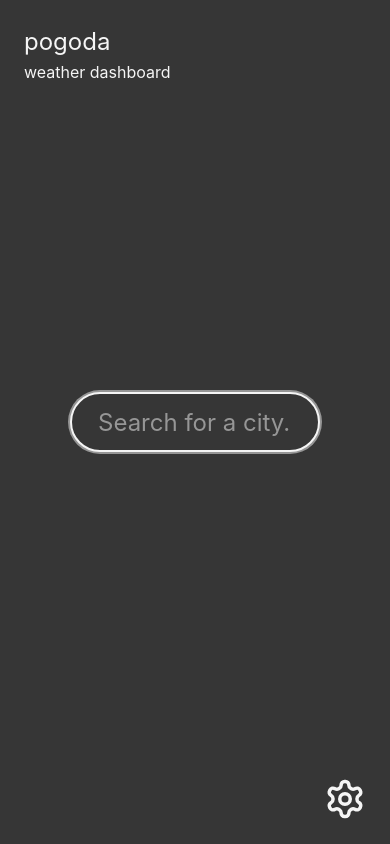
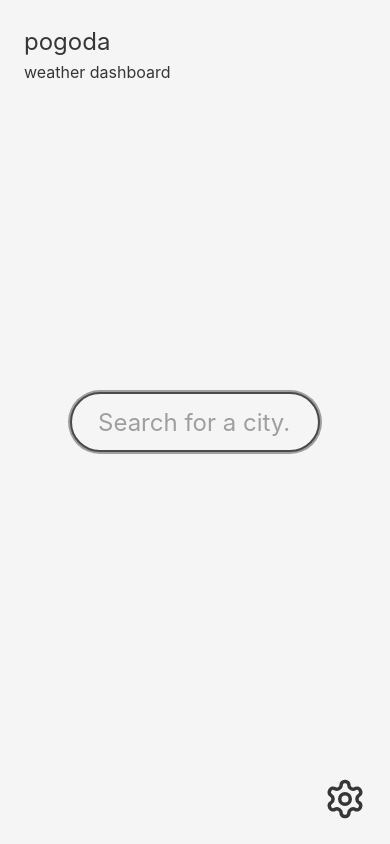
Before and after one commit to frodosamoa/pogoda, a Next.js app: page / in a window 390 px wide. Built offline with nearby package versions, Linux system fonts and the light colour scheme; some icons are missing.

Commit message:
improvements:
- ensure we handle alerts while responsive
- ensure we handle widths near the container width for responsiveness
- add better color combinations for readability
- get users preference for dark mode

```diff
--- a/components/Weather/Alerts.tsx
+++ b/components/Weather/Alerts.tsx
@@ -31,7 +31,7 @@ const Container = styled.div`
 
   @media screen and (max-width: ${({ theme: { breakpoints } }) =>
       breakpoints.tablet}px) {
-    grid-column: 1 / 4;
+    grid-column: 1 / 3;
   }
 
   @media screen and (max-width: ${({ theme: { breakpoints } }) =>
--- a/components/Weather/DailyForecast/DailyForecast.tsx
+++ b/components/Weather/DailyForecast/DailyForecast.tsx
@@ -22,11 +22,16 @@ const Container = styled.div<{ $hasAlerts: boolean }>`
   opacity: 0;
 
   background-color: ${({ theme: { theme, colors } }) =>
-    theme === "yellow" || theme === "light"
-      ? chroma(colors.greyDark).alpha(0.3).css()
-      : chroma(colors.whiteTer).alpha(0.3).css()};
+    theme === "dark"
+      ? chroma(colors.whiteTer).alpha(0.3).css()
+      : chroma(colors.greyDark).alpha(0.2).css()};
   animation: 500ms cubic-bezier(0, 0, 0.16, 1) 600ms 1 normal forwards running
     ${fadeIn};
+
+  @media screen and (max-width: ${({ theme: { breakpoints } }) =>
+      breakpoints.container}px) {
+    ${({ $hasAlerts }) => ($hasAlerts ? "grid-row: 3 / 6;" : "")}
+  }
 
   @media screen and (max-width: ${({ theme: { breakpoints } }) =>
       breakpoints.tablet}px) {
--- a/components/Weather/DailyForecast/DayForecast.tsx
+++ b/components/Weather/DailyForecast/DayForecast.tsx
@@ -53,8 +53,6 @@ const Icon = styled.i`
 `;
 
 const PercentChance = styled.p`
-  margin-top: 2px;
-
   text-align: center;
   font-size: ${({ theme }) => theme.fontSizes[8]};
 `;
--- a/components/Weather/DailyForecast/TemperatureBar.tsx
+++ b/components/Weather/DailyForecast/TemperatureBar.tsx
@@ -16,27 +16,32 @@ const Temp = styled.div`
 const Bar = styled.div`
   flex: 4;
   height: 8px;
-  border-radius: 5px;
+  padding: 0 4px;
+  border-radius: 4px;
   margin: 0px 8px;
   position: relative;
   transition: background-color 150ms ease-in-out;
-  background-color: ${({ theme: { theme, themes } }) => themes[theme]};
+
+  background-color: ${({ theme: { theme, colors } }) =>
+    theme === "dark"
+      ? chroma(colors.whiteTer).alpha(0.5).css()
+      : chroma(colors.greyDark).alpha(0.5).css()}; ;
 `;
 
 const InnerBar = styled.div<{ $start: string; $end: string }>`
   height: 6px;
   flex: 1;
-  border-radius: 3px;
+  border-radius: 4px;
   margin: 1px;
   position: absolute;
   z-index: 100;
   transition: background-color 150ms ease-in-out;
-  min-width: 6px;
 
-  background-color: ${({ theme: { theme, colors } }) =>
-    theme === "yellow" || theme === "light"
-      ? chroma(colors.greyDark).alpha(0.3).css()
-      : chroma(colors.whiteTer).alpha(0.3).css()};
+  background-color: ${({ theme: { theme, themes, colors } }) => {
+    if (theme === "dark") return themes["dark"];
+    if (theme === "light") return themes["light"];
+    return colors["greyLighter"];
+  }};
   left: ${({ $start }) => $start}%;
   right: ${({ $end }) => $end}%;
 `;
--- a/components/Weather/HourlyForecast/HourForecast.tsx
+++ b/components/Weather/HourlyForecast/HourForecast.tsx
@@ -1,9 +1,4 @@
 import styled from "styled-components";
-
-const Icon = styled.i`
-  height: ${({ theme }) => theme.fontSizes[6]};
-  font-size: ${({ theme }) => theme.fontSizes[6]};
-`;
 
 const Container = styled.div`
   display: flex;
@@ -28,13 +23,16 @@ const Date = styled.div`
   font-size: ${({ theme }) => theme.fontSizes[7]};
 `;
 
+const Icon = styled.i`
+  height: ${({ theme }) => theme.fontSizes[6]};
+  font-size: ${({ theme }) => theme.fontSizes[6]};
+`;
+
 const Temp = styled.div`
   font-size: ${({ theme }) => theme.fontSizes[7]};
 `;
 
 const PercentChance = styled.p`
-  margin-top: 2px;
-
   font-size: ${({ theme }) => theme.fontSizes[8]};
 `;
 
--- a/components/Weather/HourlyForecast/HourlyForecast.tsx
+++ b/components/Weather/HourlyForecast/HourlyForecast.tsx
@@ -25,9 +25,15 @@ const Container = styled.div<{ $hasAlerts: boolean }>`
   animation: 500ms cubic-bezier(0, 0, 0.16, 1) 400ms 1 normal forwards running
     ${fadeIn};
   background-color: ${({ theme: { theme, colors } }) =>
-    theme === "yellow" || theme === "light"
-      ? chroma(colors.greyDark).alpha(0.3).css()
-      : chroma(colors.whiteTer).alpha(0.3).css()};
+    theme === "dark"
+      ? chroma(colors.whiteTer).alpha(0.3).css()
+      : chroma(colors.greyDark).alpha(0.2).css()};
+
+  @media screen and (max-width: ${({ theme: { breakpoints } }) =>
+      breakpoints.container}px) {
+    ${({ $hasAlerts }) => ($hasAlerts ? "grid-row: 2 / 3;" : "")}
+    ${({ $hasAlerts }) => ($hasAlerts ? "grid-column: 1 / 5;" : "")}
+  }
 
   @media screen and (max-width: ${({ theme: { breakpoints } }) =>
       breakpoints.tablet}px) {
--- a/components/Weather/Weather.tsx
+++ b/components/Weather/Weather.tsx
@@ -44,6 +44,11 @@ const WeatherItems = styled.div`
   gap: 16px;
   grid-auto-rows: 120px;
   grid-auto-columns: 120px;
+
+  @media screen and (max-width: ${({ theme: { breakpoints } }) =>
+      breakpoints.container}px) {
+    grid-template-columns: repeat(4, 120px);
+  }
 
   @media screen and (max-width: ${({ theme: { breakpoints } }) =>
       breakpoints.tablet}px) {
--- a/components/Weather/WeatherItem.tsx
+++ b/components/Weather/WeatherItem.tsx
@@ -11,9 +11,9 @@ const Container = styled.div<{ $animationDelay: number }>`
   opacity: 0;
 
   background-color: ${({ theme: { theme, colors } }) =>
-    theme === "yellow" || theme === "light"
-      ? chroma(colors.greyDark).alpha(0.3).css()
-      : chroma(colors.whiteTer).alpha(0.3).css()};
+    theme === "dark"
+      ? chroma(colors.whiteTer).alpha(0.3).css()
+      : chroma(colors.greyDark).alpha(0.2).css()};
   animation: 500ms cubic-bezier(0, 0, 0.16, 1) 200ms 1 normal forwards running
     ${fadeIn};
   animation-delay: ${({ $animationDelay = 200 }) => $animationDelay}ms;
--- a/lib/constants/theme.ts
+++ b/lib/constants/theme.ts
@@ -50,6 +50,7 @@ export const FONT_SIZES = {
 export const BREAKPOINTS = {
   mobile: 451,
   tablet: 769,
+  container: 960,
   desktop: 1024,
 };
 
--- /dev/null
+++ b/lib/hooks/usePrefersDarkMode.ts
@@ -0,0 +1,21 @@
+import { useEffect, Dispatch, SetStateAction } from "react";
+
+const usePrefersDarkMode = ({
+  setTheme,
+}: {
+  setTheme: Dispatch<SetStateAction<Theme>>;
+}) => {
+  useEffect(() => {
+    if (window) {
+      const prefersDarkScheme = window.matchMedia(
+        "(prefers-color-scheme: dark)"
+      );
+
+      if (prefersDarkScheme.matches) {
+        setTheme("dark");
+      }
+    }
+  }, [setTheme]);
+};
+
+export default usePrefersDarkMode;
--- a/pages/_app.tsx
+++ b/pages/_app.tsx
@@ -1,17 +1,33 @@
 import Head from "next/head";
 import type { AppProps } from "next/app";
+import { useState } from "react";
+import { ThemeProvider, DefaultTheme } from "styled-components";
 
+import { DEFAULT_THEME } from "../lib/constants/theme";
+import usePrefersDarkMode from "../lib/hooks/usePrefersDarkMode";
 import "../styles/styles.css";
 
-const App = ({ Component, pageProps }: AppProps) => (
+const App = ({ Component, pageProps }: AppProps) => {
+  const [theme, setTheme] = useState<Theme>("light");
+  usePrefersDarkMode({ setTheme });
+
+  const providedTheme: DefaultTheme = {
+    theme,
+    ...DEFAULT_THEME,
+  };
+
+  return (
     <>
       <Head>
         <meta name="viewport" content="width=device-width, initial-scale=1" />
         <link rel="shortcut icon" href="/favicon.png" />
         <title>Pogoda - Weather Dashboard</title>
       </Head>
-    <Component {...pageProps} />
+      <ThemeProvider theme={providedTheme}>
+        <Component {...pageProps} setTheme={setTheme} />
+      </ThemeProvider>
     </>
   );
+};
 
 export default App;
--- a/pages/index.tsx
+++ b/pages/index.tsx
@@ -1,26 +1,20 @@
-import { useState } from "react";
-import { ThemeProvider, DefaultTheme } from "styled-components";
+import { useState, Dispatch, SetStateAction } from "react";
 
-import { DEFAULT_THEME } from "../lib/constants/theme";
 import Application from "../components/Application";
 import Hero from "../components/Hero";
 import useGetWeather from "../lib/hooks/useGetWeather";
 
-const Home = () => {
+type IndexProps = { setTheme: Dispatch<SetStateAction<Theme>> };
+
+const Index = ({ setTheme }: IndexProps) => {
   const [latLon, setLatLon] = useState<[number, number] | null>(null);
   const [city, setCity] = useState<City | null>(null);
   const [isMetric, setIsMetric] = useState(true);
   const [isSettingsOpen, setIsSettingsOpen] = useState(false);
   const [weather, setWeather] = useGetWeather({ latLon, isMetric });
-  const [theme, setTheme] = useState<Theme>("dark");
-
-  const providedTheme: DefaultTheme = {
-    theme,
-    ...DEFAULT_THEME,
-  };
 
   return (
-    <ThemeProvider theme={providedTheme}>
+    <>
       <Hero
         latLon={latLon}
         setLatLon={setLatLon}
@@ -41,8 +35,8 @@ const Home = () => {
         setWeather={setWeather}
         weather={weather}
       />
-    </ThemeProvider>
+    </>
   );
 };
 
-export default Home;
+export default Index;
```
Lines whose indentation alone changed are shown as unchanged.
